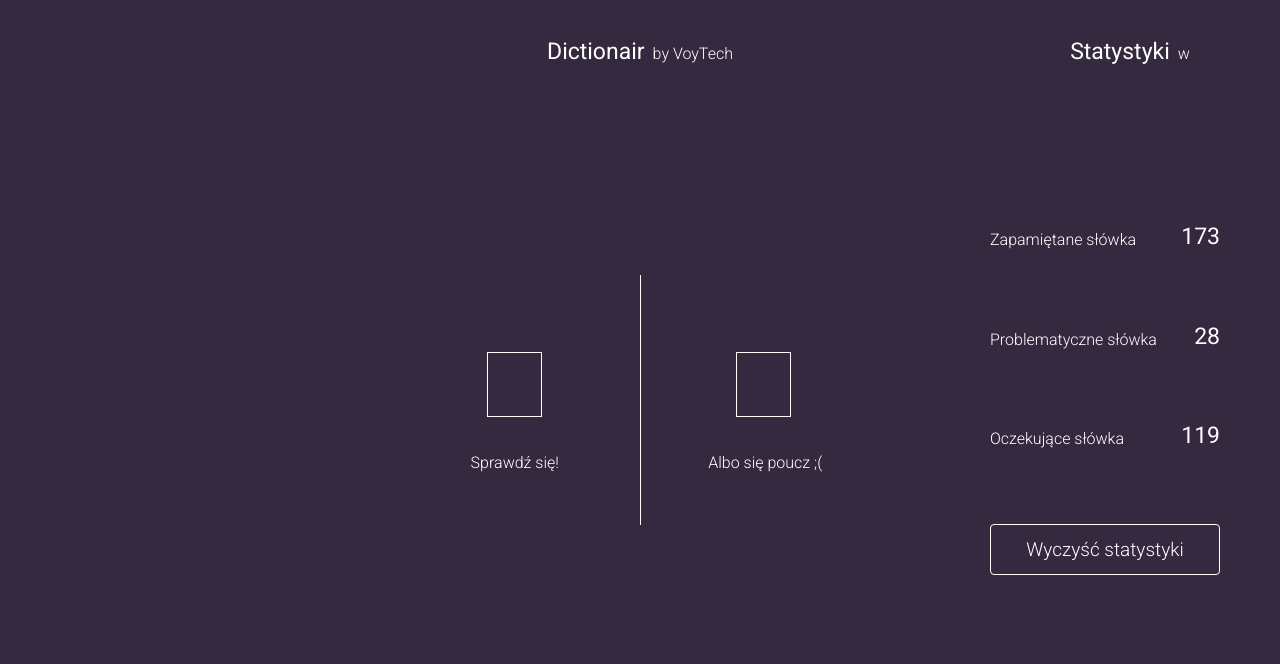
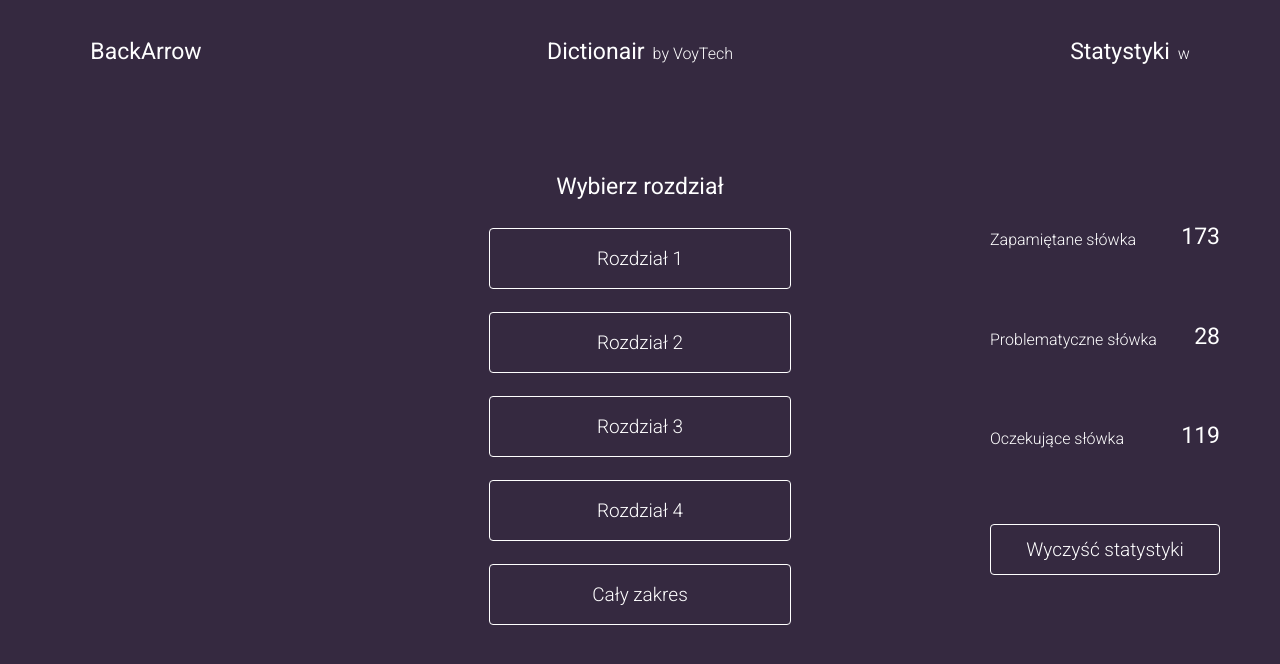
Before and after one commit to VoyTechCEO/Dictionair, a React (Create React App) app: page / in a window 1280 px wide. Shown: the top 664 px of the page. Built offline with nearby package versions, Linux system fonts and the light colour scheme.

Commit message:
add chapters page

```diff
--- a/src/App.js
+++ b/src/App.js
@@ -5,7 +5,7 @@ import Exam from './pages/Exam';
 import Dictionary from './pages/Dictionary';
 
 function App() {
-  return <Home />;
+  return <Chapters />;
 }
 
 export default App;
--- /dev/null
+++ b/src/components/BackArrow.js
@@ -0,0 +1,7 @@
+import React from 'react';
+
+const BackArrow = () => {
+  return <h1>BackArrow</h1>;
+};
+
+export default BackArrow;
--- a/src/components/Header.js
+++ b/src/components/Header.js
@@ -1,9 +1,10 @@
 import React from 'react';
+import BackArrow from './BackArrow';
 
-const Header = () => {
+const Header = ({ isBackArrow }) => {
   return (
     <header>
-      <div></div>
+      <div>{isBackArrow && <BackArrow />}</div>
       <div>
         <h1>Dictionair</h1>
         <h4>by VoyTech</h4>
--- /dev/null
+++ b/src/components/Stats.js
@@ -0,0 +1,25 @@
+import React from 'react';
+
+const Stats = () => {
+  return (
+    <div className='stats show-stats'>
+      <div className='content'>
+        <div className='stat'>
+          <h4>Zapamiętane słówka</h4>
+          <h4>173</h4>
+        </div>
+        <div className='stat'>
+          <h4>Problematyczne słówka</h4>
+          <h4>28</h4>
+        </div>
+        <div className='stat'>
+          <h4>Oczekujące słówka</h4>
+          <h4>119</h4>
+        </div>
+        <button>Wyczyść statystyki</button>
+      </div>
+    </div>
+  );
+};
+
+export default Stats;
--- a/src/pages/Chapters.js
+++ b/src/pages/Chapters.js
@@ -1,7 +1,36 @@
 import React from 'react';
+import Header from '../components/Header';
+import Stats from '../components/Stats';
 
 const Chapters = () => {
-  return <div></div>;
+  return (
+    <section>
+      <Header isBackArrow={true} />
+      <div className='container'>
+        <div className='chapters-content'>
+          <h1>Wybierz rozdział</h1>
+          <ul>
+            <li>
+              <button>Rozdział 1</button>
+            </li>
+            <li>
+              <button>Rozdział 2</button>
+            </li>
+            <li>
+              <button>Rozdział 3</button>
+            </li>
+            <li>
+              <button>Rozdział 4</button>
+            </li>
+            <li>
+              <button>Cały zakres</button>
+            </li>
+          </ul>
+        </div>
+      </div>
+      <Stats />
+    </section>
+  );
 };
 
 export default Chapters;
--- a/src/pages/Home.js
+++ b/src/pages/Home.js
@@ -1,5 +1,6 @@
 import React from 'react';
 import Header from '../components/Header';
+import Stats from '../components/Stats';
 
 const Home = () => {
   return (
@@ -26,23 +27,7 @@ const Home = () => {
           </div>
         </article>
       </div>
-      <div className='stats show-stats'>
-        <div className='content'>
-          <div className='stat'>
-            <h4>Zapamiętane słówka</h4>
-            <h4>173</h4>
-          </div>
-          <div className='stat'>
-            <h4>Problematyczne słówka</h4>
-            <h4>28</h4>
-          </div>
-          <div className='stat'>
-            <h4>Oczekujące słówka</h4>
-            <h4>119</h4>
-          </div>
-          <button>Wyczyść statystyki</button>
-        </div>
-      </div>
+      <Stats />
     </section>
   );
 };
--- a/src/style/index.css
+++ b/src/style/index.css
@@ -480,6 +480,7 @@ header {
   padding: 2.5rem 0;
   position: absolute;
   width: 100vw;
+  z-index: 9;
 }
 
 header button {
@@ -611,20 +612,6 @@ header h4 {
   text-align: center;
 }
 
-section {
-  background-color: #352940;
-  height: 100vh;
-  display: -webkit-box;
-  display: -ms-flexbox;
-  display: flex;
-  -webkit-box-orient: vertical;
-  -webkit-box-direction: normal;
-      -ms-flex-direction: column;
-          flex-direction: column;
-  font-weight: 300;
-  position: relative;
-}
-
 .stats {
   position: fixed;
   right: 0;
@@ -695,9 +682,10 @@ section {
   border-radius: 4px;
   text-align: center;
   padding: 0.9375rem 0;
+  color: #ffffff;
   background-color: #352940;
-  -webkit-transition: background-color 0.2s;
-  transition: background-color 0.2s;
+  -webkit-transition: background-color 0.2s, color 0.2s;
+  transition: background-color 0.2s, color 0.2s;
 }
 
 .stats .content button:hover {
@@ -714,4 +702,76 @@ section {
   -webkit-transition: 0.2s;
   transition: 0.2s;
 }
+
+.container .chapters-content {
+  display: -webkit-box;
+  display: -ms-flexbox;
+  display: flex;
+  -webkit-box-orient: vertical;
+  -webkit-box-direction: normal;
+      -ms-flex-direction: column;
+          flex-direction: column;
+  height: 28.125rem;
+  color: #ffffff;
+}
+
+.container .chapters-content h1 {
+  font-size: 1.4375rem;
+  font-weight: 400;
+  text-align: center;
+}
+
+.container .chapters-content ul {
+  height: 100%;
+  margin-top: 1.875rem;
+  display: -webkit-box;
+  display: -ms-flexbox;
+  display: flex;
+  -webkit-box-orient: vertical;
+  -webkit-box-direction: normal;
+      -ms-flex-direction: column;
+          flex-direction: column;
+  -webkit-box-pack: justify;
+      -ms-flex-pack: justify;
+          justify-content: space-between;
+}
+
+.container .chapters-content ul li {
+  text-align: center;
+}
+
+.container .chapters-content ul button {
+  all: unset;
+  cursor: pointer;
+  font-size: 1.1875rem;
+  padding: 1.25rem 0;
+  width: 18.75rem;
+  border: 1px #ffffff solid;
+  border-radius: 4px;
+  color: #ffffff;
+  background-color: #352940;
+  -webkit-transition: background-color 0.2s, color 0.2s;
+  transition: background-color 0.2s, color 0.2s;
+}
+
+.container .chapters-content ul button:hover {
+  background-color: #ffffff;
+  color: #352940;
+  -webkit-transition: 0.2s;
+  transition: 0.2s;
+}
+
+section {
+  background-color: #352940;
+  height: 100vh;
+  display: -webkit-box;
+  display: -ms-flexbox;
+  display: flex;
+  -webkit-box-orient: vertical;
+  -webkit-box-direction: normal;
+      -ms-flex-direction: column;
+          flex-direction: column;
+  font-weight: 300;
+  position: relative;
+}
 /*# sourceMappingURL=index.css.map */
--- a/src/style/index.scss
+++ b/src/style/index.scss
@@ -2,7 +2,7 @@
 
 @import 'partials/reset', 'partials/variables', 'partials/functions',
   'partials/basic-settings', 'partials/mixins', 'partials/header',
-  'partials/home';
+  'partials/home', 'partials/stats', 'partials/chapters';
 
 section {
   background-color: $clr-900;
@@ -12,64 +12,3 @@ section {
   font-weight: 300;
   position: relative;
 }
-
-.stats {
-  position: fixed;
-  right: 0;
-  height: 100%;
-  display: flex;
-  align-items: center;
-  color: $clr-100;
-  user-select: none;
-  transform: translate(pxToRem(300px));
-  opacity: 0;
-  transition: 0.2s;
-
-  .content {
-    display: flex;
-    flex-direction: column;
-    justify-content: space-between;
-    height: pxToRem(350px);
-    padding-right: pxToRem(60px);
-
-    .stat {
-      display: flex;
-      justify-content: space-between;
-      width: pxToRem(230px);
-    }
-
-    h4 {
-      font-size: pxToRem(16px);
-      display: flex;
-      align-items: flex-end;
-
-      &:last-of-type {
-        font-size: pxToRem(23px);
-        font-weight: 400;
-      }
-    }
-
-    button {
-      all: unset;
-      cursor: pointer;
-      font-size: pxToRem(19px);
-      @include setBorder();
-      text-align: center;
-      padding: pxToRem(15px) 0;
-      background-color: $clr-900;
-      transition: background-color 0.2s;
-
-      &:hover {
-        background-color: $clr-100;
-        color: $clr-900;
-        transition: 0.2s;
-      }
-    }
-  }
-}
-
-.show-stats {
-  transform: translate(0);
-  opacity: 1;
-  transition: 0.2s;
-}
--- /dev/null
+++ b/src/style/partials/_chapters.scss
@@ -0,0 +1,46 @@
+// CHAPTERS
+
+.container {
+  .chapters-content {
+    display: flex;
+    flex-direction: column;
+    height: pxToRem(450px);
+    color: $clr-100;
+
+    h1 {
+      font-size: pxToRem(23px);
+      font-weight: 400;
+      text-align: center;
+    }
+
+    ul {
+      height: 100%;
+      margin-top: pxToRem(30px);
+      display: flex;
+      flex-direction: column;
+      justify-content: space-between;
+
+      li {
+        text-align: center;
+      }
+
+      button {
+        all: unset;
+        cursor: pointer;
+        font-size: pxToRem(19px);
+        padding: pxToRem(20px) 0;
+        width: pxToRem(300px);
+        @include setBorder();
+        color: $clr-100;
+        background-color: $clr-900;
+        transition: background-color 0.2s, color 0.2s;
+
+        &:hover {
+          background-color: $clr-100;
+          color: $clr-900;
+          transition: 0.2s;
+        }
+      }
+    }
+  }
+}
--- a/src/style/partials/_header.scss
+++ b/src/style/partials/_header.scss
@@ -7,6 +7,7 @@ header {
   padding: pxToRem(40px) 0;
   position: absolute;
   width: 100vw;
+  z-index: 9;
 
   button {
     all: unset;
--- /dev/null
+++ b/src/style/partials/_stats.scss
@@ -0,0 +1,63 @@
+// STATS
+
+.stats {
+  position: fixed;
+  right: 0;
+  height: 100%;
+  display: flex;
+  align-items: center;
+  color: $clr-100;
+  user-select: none;
+  transform: translate(pxToRem(300px));
+  opacity: 0;
+  transition: 0.2s;
+
+  .content {
+    display: flex;
+    flex-direction: column;
+    justify-content: space-between;
+    height: pxToRem(350px);
+    padding-right: pxToRem(60px);
+
+    .stat {
+      display: flex;
+      justify-content: space-between;
+      width: pxToRem(230px);
+    }
+
+    h4 {
+      font-size: pxToRem(16px);
+      display: flex;
+      align-items: flex-end;
+
+      &:last-of-type {
+        font-size: pxToRem(23px);
+        font-weight: 400;
+      }
+    }
+
+    button {
+      all: unset;
+      cursor: pointer;
+      font-size: pxToRem(19px);
+      @include setBorder();
+      text-align: center;
+      padding: pxToRem(15px) 0;
+      color: $clr-100;
+      background-color: $clr-900;
+      transition: background-color 0.2s, color 0.2s;
+
+      &:hover {
+        background-color: $clr-100;
+        color: $clr-900;
+        transition: 0.2s;
+      }
+    }
+  }
+}
+
+.show-stats {
+  transform: translate(0);
+  opacity: 1;
+  transition: 0.2s;
+}
```
Also changed, not shown: 1 other file (tests, documents, lock files or other folders).
